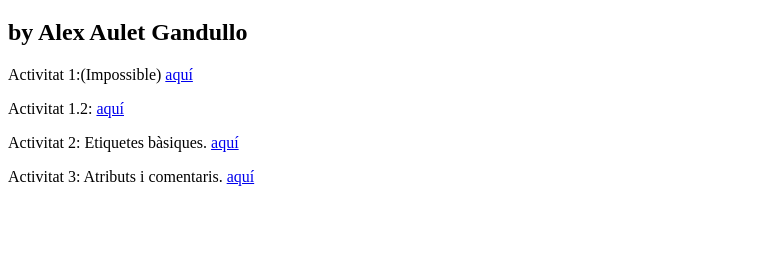
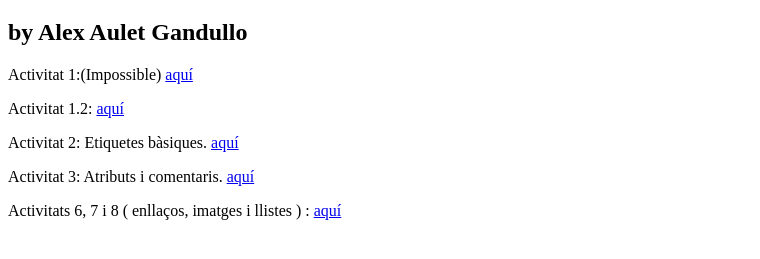
Before and after one commit to AlexAulet/html, a plain HTML site: page index.html in a window 1280 px wide. Shown: the part 61-320 px from the top of the page, without its empty margins (0-760 px from the left). Drawn offline with Linux system fonts and the light colour scheme.

Commit message:
Update index.html

```diff
--- a/index.html
+++ b/index.html
@@ -12,5 +12,6 @@
    <p>Activitat 1.2: <a href="Act_1/Index.html" target="_blank"> aquí</a></p>
    <p>Activitat 2: Etiquetes bàsiques.  <a href="Act_2/Index.html" target="_blank"> aquí</a></p>
    <p>Activitat 3: Atributs i comentaris.  <a href="Act_3/index.HTML" target="_blank"> aquí</a></p>
+   <p> Activitats 6, 7 i 8 ( enllaços, imatges i llistes ) : <a href="enlaces/index.html">aquí</a></p>
 </body>
 </html>
```
